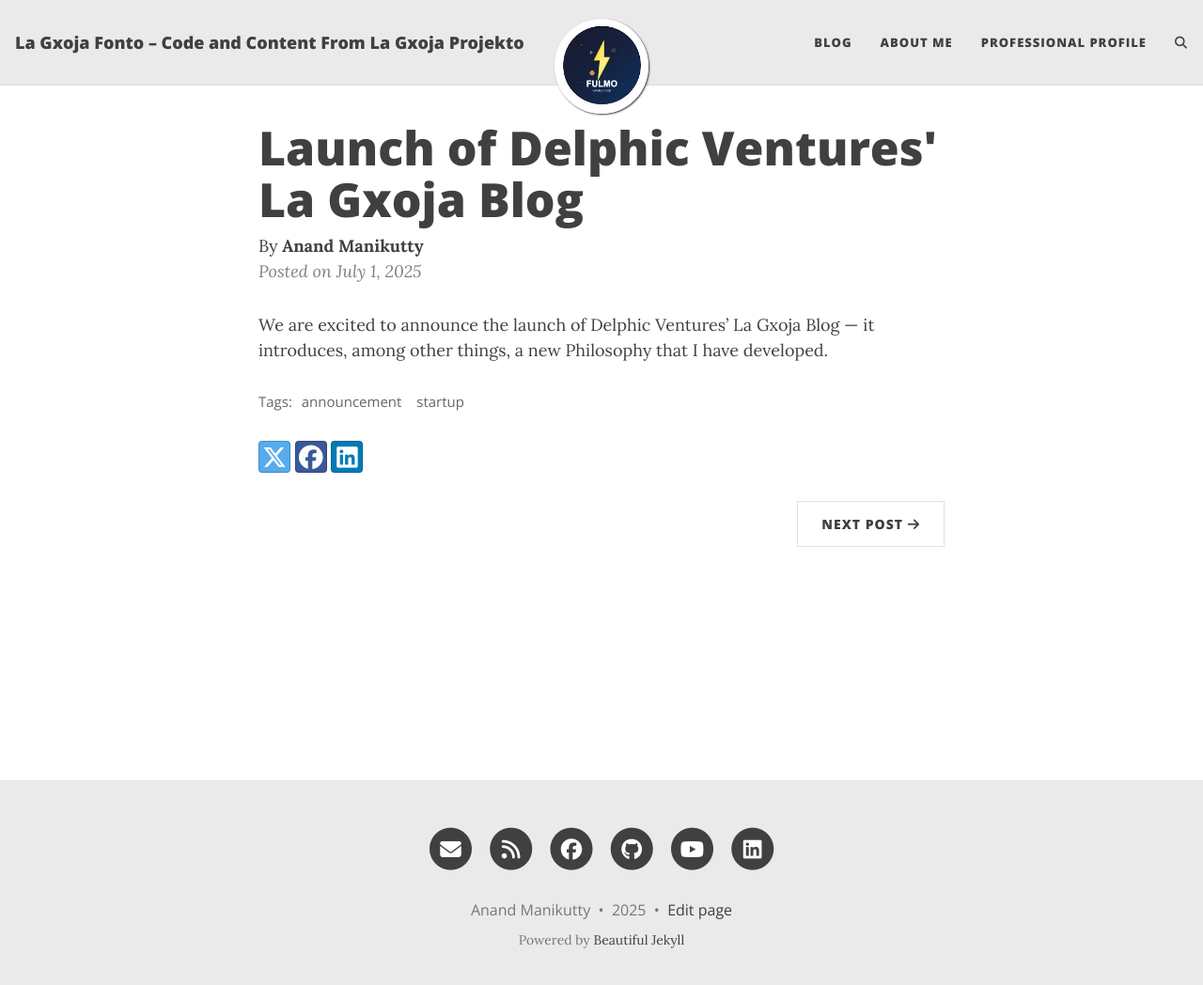
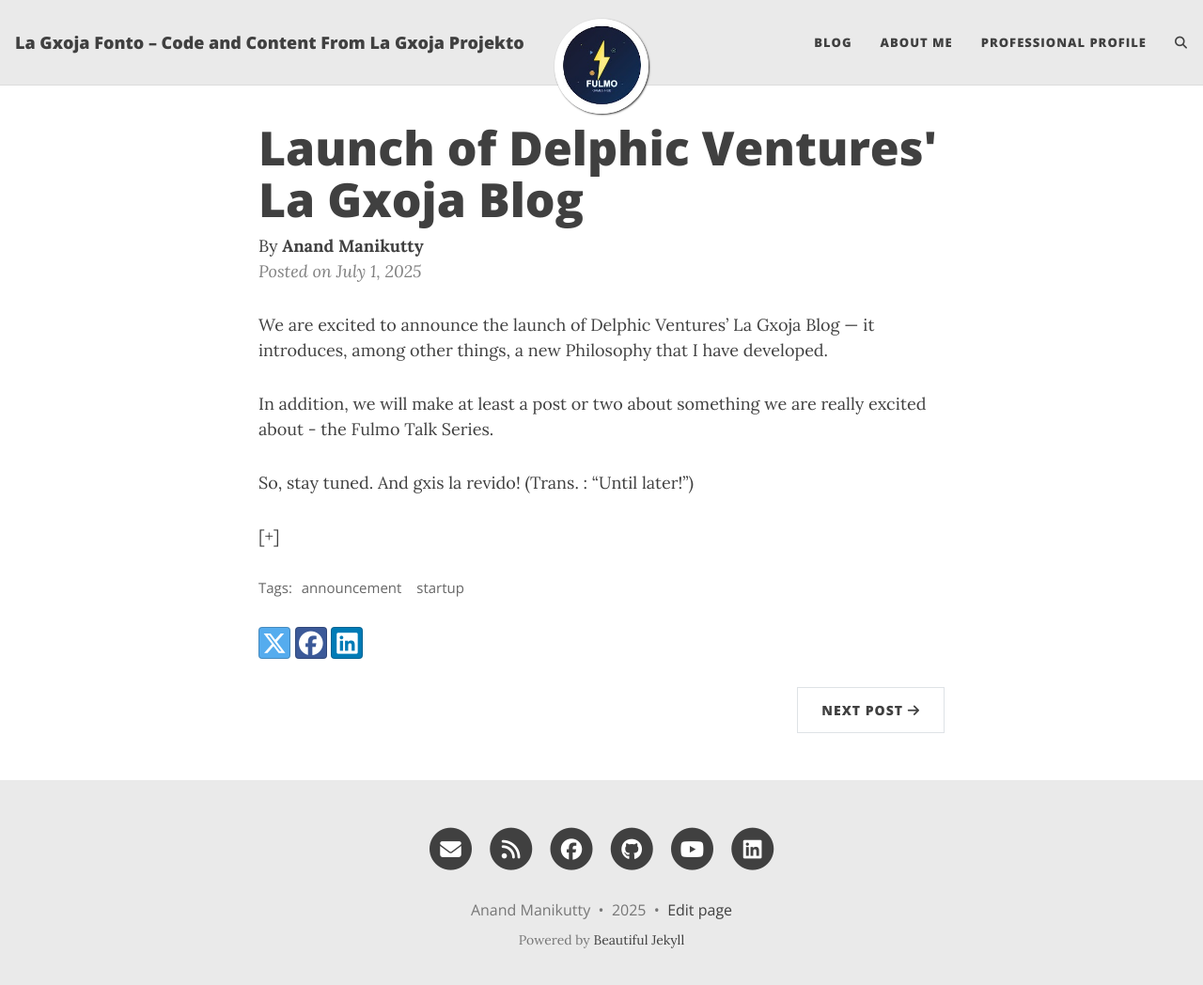
Before and after one commit to delphicventurescode/delphicventurescode.github.io, a Jekyll site: the page built from _posts/2025-07-01-launch-of-delphic-ventures-la-gxoja-blog.md, in a window 1280 px wide and 1061 px high. Shown: the top 1048 px of the window at 94% size. Built offline with Jekyll 4.4.1, drawn with Linux system fonts in a browser that asks for light colours; comment, search, counter and statistics services are not loaded.

```diff
--- a/_posts/2025-07-01-launch-of-delphic-ventures-la-gxoja-blog.md
+++ b/_posts/2025-07-01-launch-of-delphic-ventures-la-gxoja-blog.md
@@ -7,3 +7,9 @@
 ---
 
 We are excited to announce the launch of Delphic Ventures' La Gxoja Blog — it introduces, among other things, a new Philosophy that I have developed.
+
+In addition, we will make at least a post or two about something we are really excited about - the Fulmo Talk Series.
+
+So, stay tuned. And gxis la revido! (Trans. : "Until later!")
+
+[+]
```
Also changed, not shown: _talks/2025-07-20-dr-budha-chakraborty-aib.md (line endings or trailing spaces).
